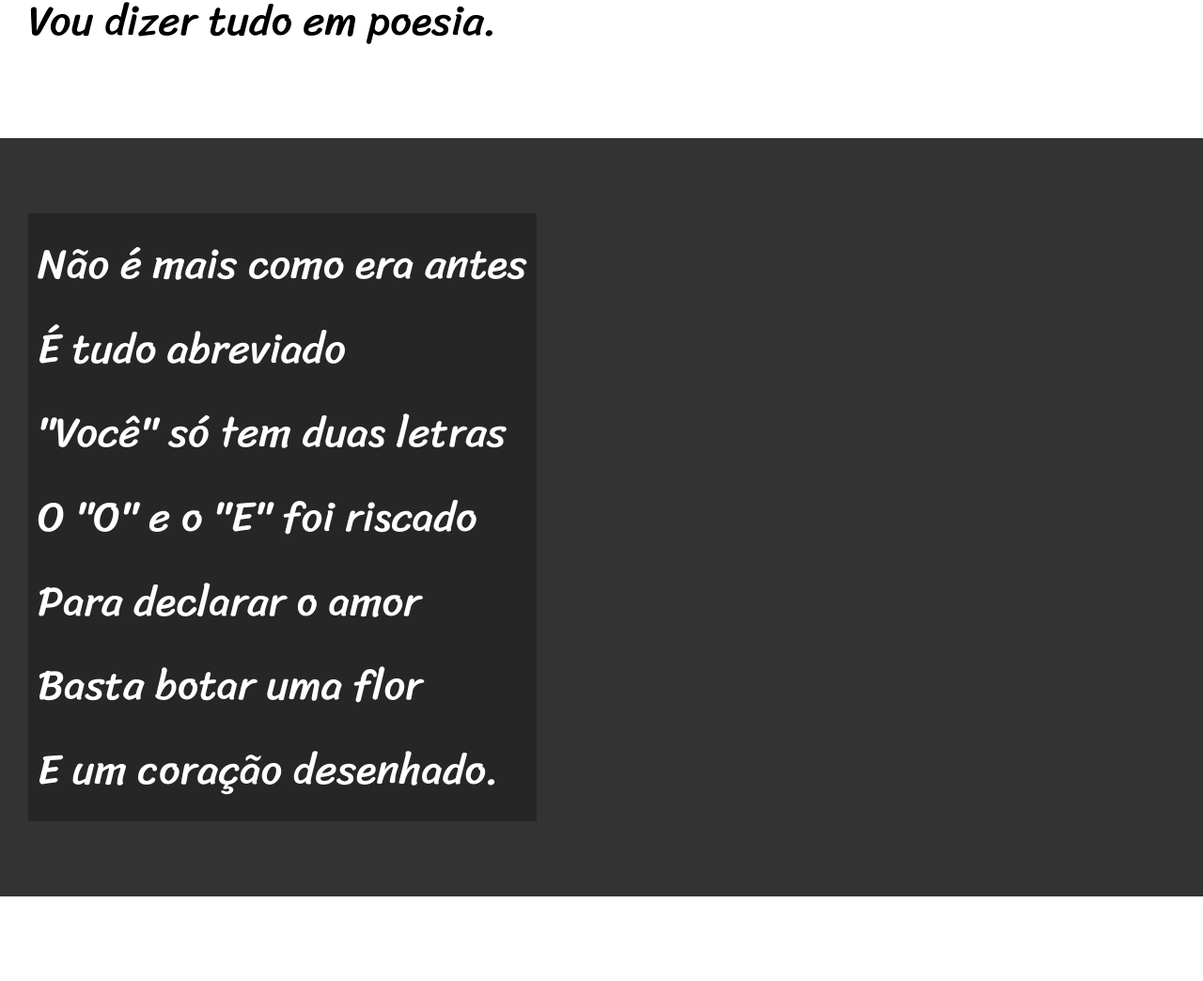
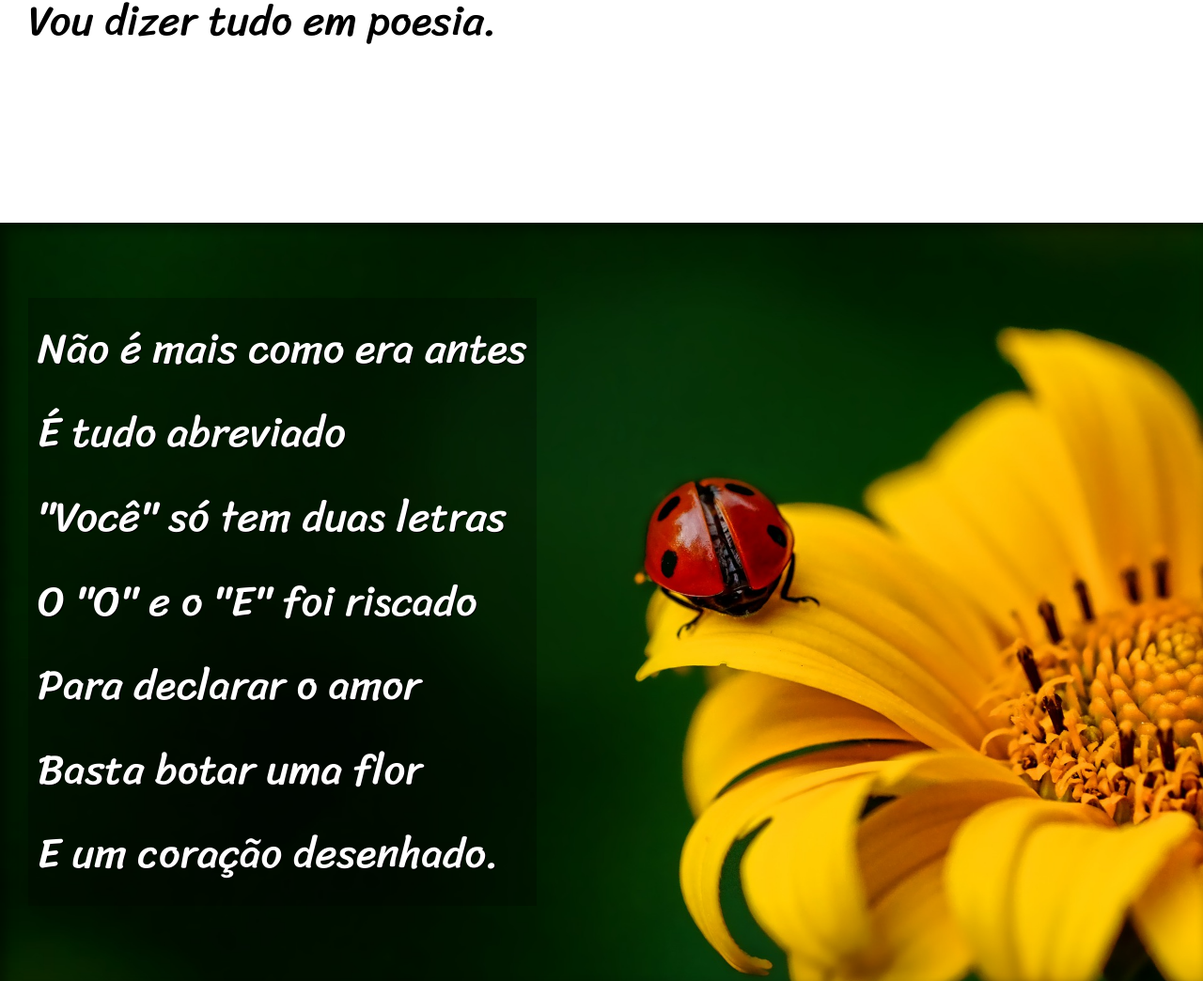
Before and after one commit to ronnerm/html-css, a plain HTML site: page exercicios/desafios/desafio12/index.html in a window 1280 px wide. Shown: the part 900-1944 px from the top of the page at 94% size. Drawn offline with Linux system fonts and the light colour scheme.

Commit message:
Finalização Desafio 12 Cordel

```diff
--- a/exercicios/desafios/desafio12/index.html
+++ b/exercicios/desafios/desafio12/index.html
@@ -27,7 +27,7 @@
 
 
 
-    <section class="imagem">
+    <section class="imagem" id="imagem01">
         <p>
             Não é mais como era antes <br>
             É tudo abreviado <br>
@@ -64,7 +64,7 @@
     </section>
 
 
-    <section class="imagem">
+    <section class="imagem" id="imagem02">
         <p>
             Tenho saudade das cartas <br>
             Escritas com a própria mão <br>
@@ -100,7 +100,7 @@
     </section>
 
 <footer>
-    <p>Criado por <a href="">Ronner</a></p>
+    <p>Criado por <a href="https://github.com/ronnerm" target="_blank">Ronner</a></p>
 </footer>
 </body>
 </html>
--- a/exercicios/desafios/desafio12/style.css
+++ b/exercicios/desafios/desafio12/style.css
@@ -55,6 +55,10 @@ section {
     font-size: 3.5vw;
 }
 
+section > p {
+    padding-bottom: 2em;
+}
+
 .normal {
     background-color: white;
     color: black;
@@ -64,12 +68,26 @@ section {
 .imagem {
     background-color: rgb(51, 51, 51);
     color: white;
+    box-shadow: inset 6px 6px 13px 0px rgba(0, 0, 0, 0.473);
+    background-size: cover;
+    background-attachment: fixed;
 }
 
 .imagem > p {
     display: inline-block;
     padding: 10px;
     background-color: rgba(0, 0, 0, 0.253);
+    text-shadow: 1px 1px 0px black;
+}
+
+#imagem01 {
+    background-image: url('imagens/background001.jpg');
+    background-position: right center;
+}
+
+#imagem02 {
+    background-image: url('imagens/background002.jpg');
+    background-position: right center;
 }
 
 footer {
```
